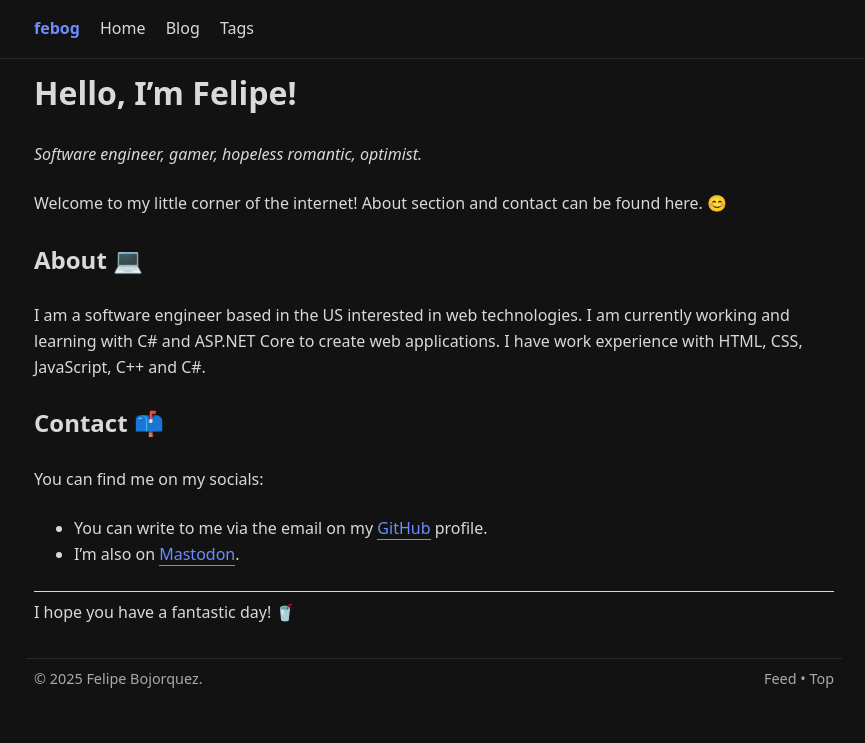
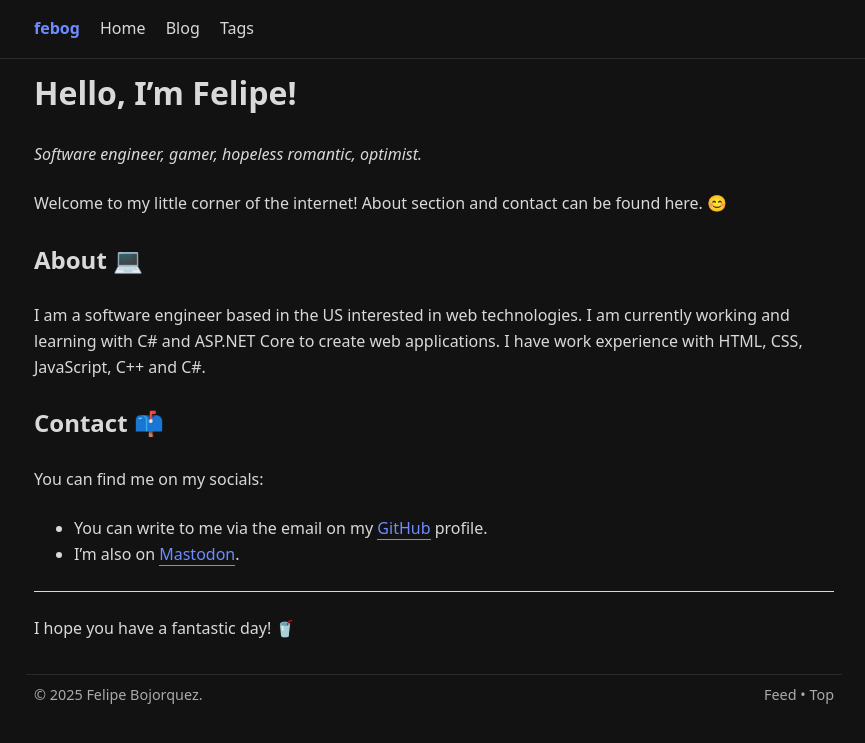
Before and after one commit to febog/website, a Jekyll site: the page built from src/index.md, in a window 1280 px wide. Shown: the top 743 px of the page, without its empty margins (206-1071 px from the left). Built offline with Jekyll 4.4.1, drawn with Linux system fonts in a browser that asks for light colours.

Commit message:
Use same margin size for hr as the other elements

```diff
--- a/src/_layouts/base.html
+++ b/src/_layouts/base.html
@@ -58,6 +58,10 @@
 
     small {
       font-size: 90%;
+    }
+
+    hr {
+      margin: 1.5rem 0;
     }
 
     a {
```
